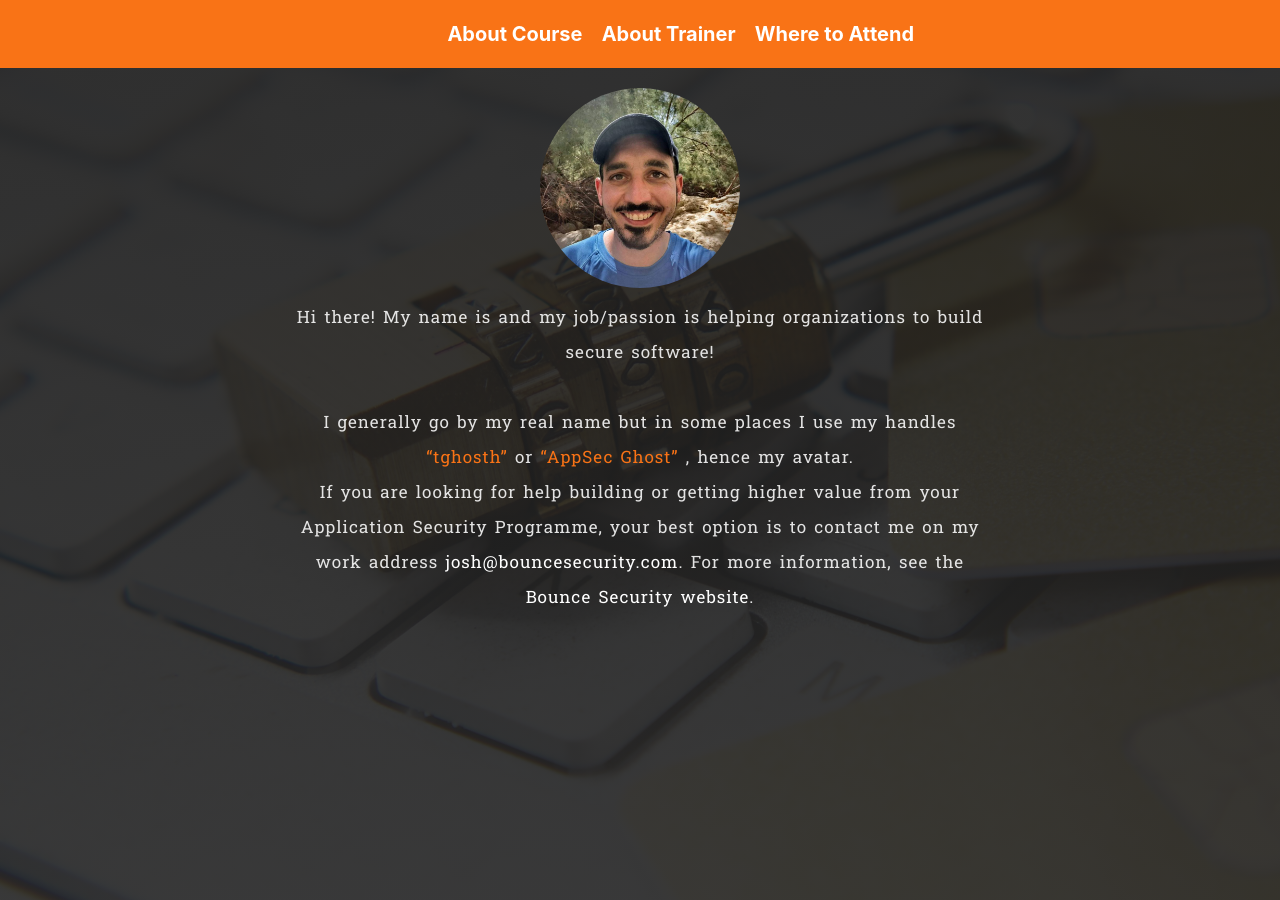
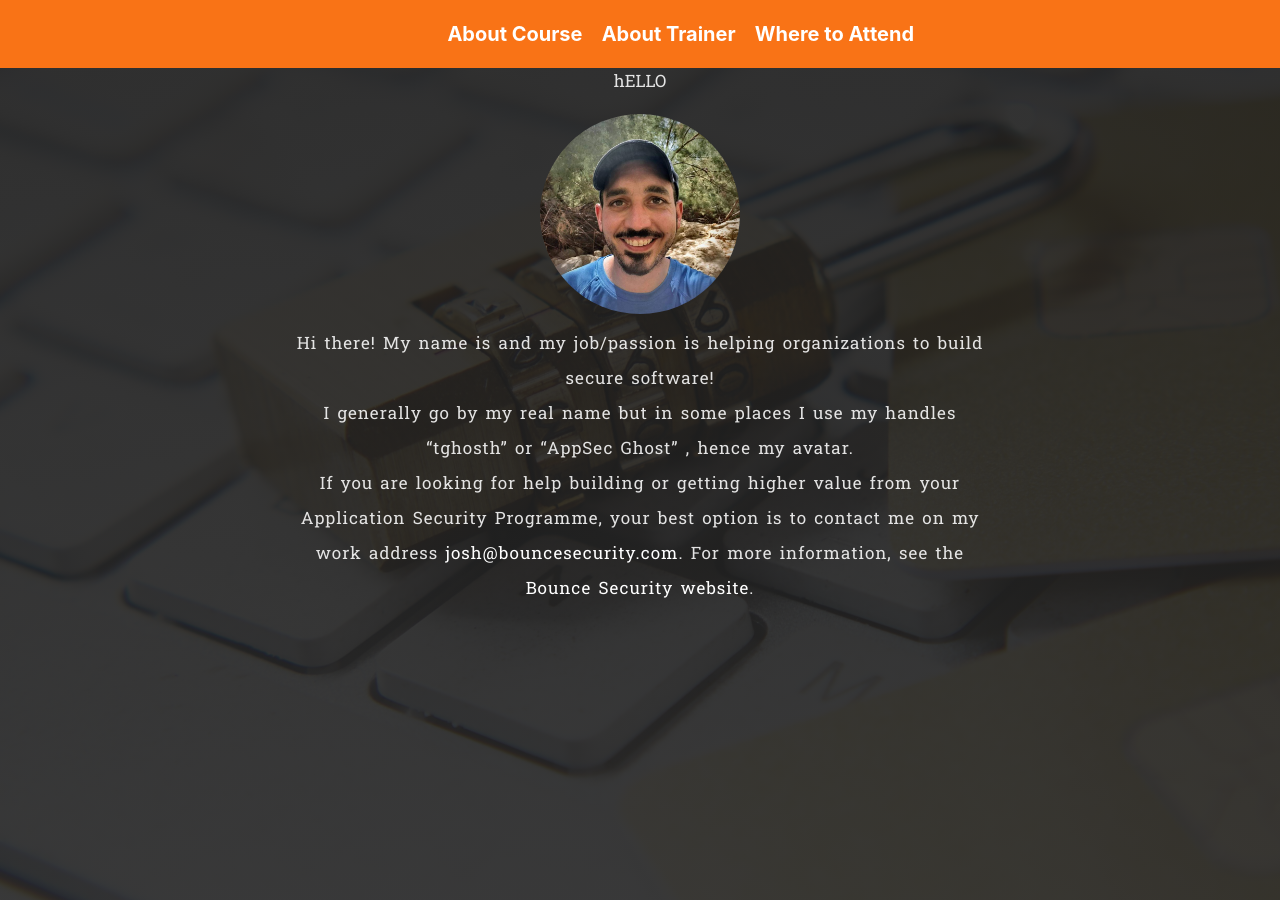
Before and after one commit to elishadamu97/joshgrossman, a Jekyll site: the page built from about.md, in a window 1280 px wide. Built offline with Jekyll 4.4.1, drawn with Linux system fonts in a browser that asks for light colours.

Commit message:
intial commit

```diff
--- a/about.md
+++ b/about.md
@@ -2,19 +2,15 @@
 layout: post
 title: About Trainer
 ---
-<style>
-  .color-text{
-    color: #F97316;
-  }
 
-</style>
+# hELLO
 
 ![profile_img](/assets/profile-00f8357c.jpg)
-<br>
+
 Hi there! My name is  and my job/passion is helping organizations to build secure software!
 
-<br>
-I generally go by my real name but in some places I use my handles <span class="color-text">“tghosth”</span> or  <span class="color-text">“AppSec Ghost”</span> , hence my avatar.
+
+I generally go by my real name but in some places I use my handles “tghosth” or  “AppSec Ghost” , hence my avatar.
 
 
 If you are looking for help building or getting higher value from your Application Security Programme, your best option is to contact me on my work address [josh@bouncesecurity.com](mailto:josh@bouncesecurity.com.). For more information, see the [Bounce Security website](https://www.bouncesecurity.com/).
```
Also changed, not shown: index.md (+9 -5 lines).
